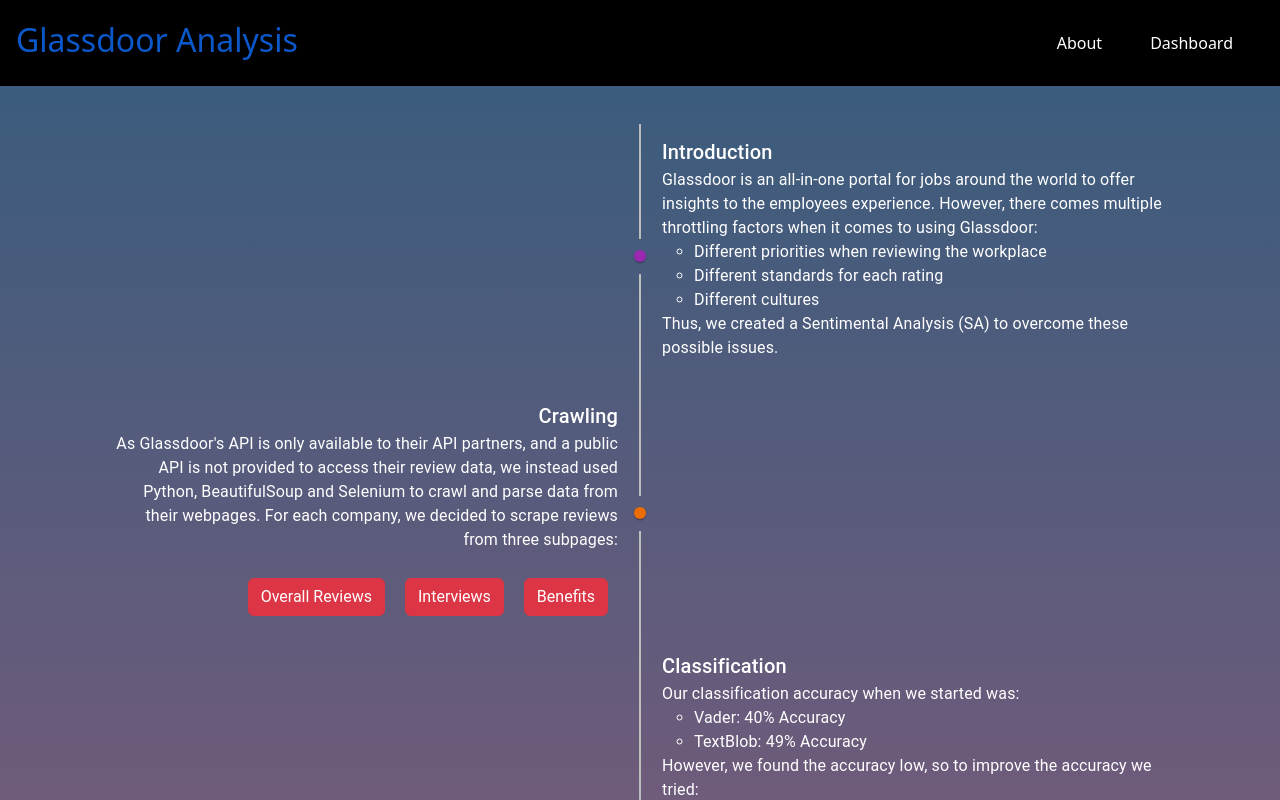
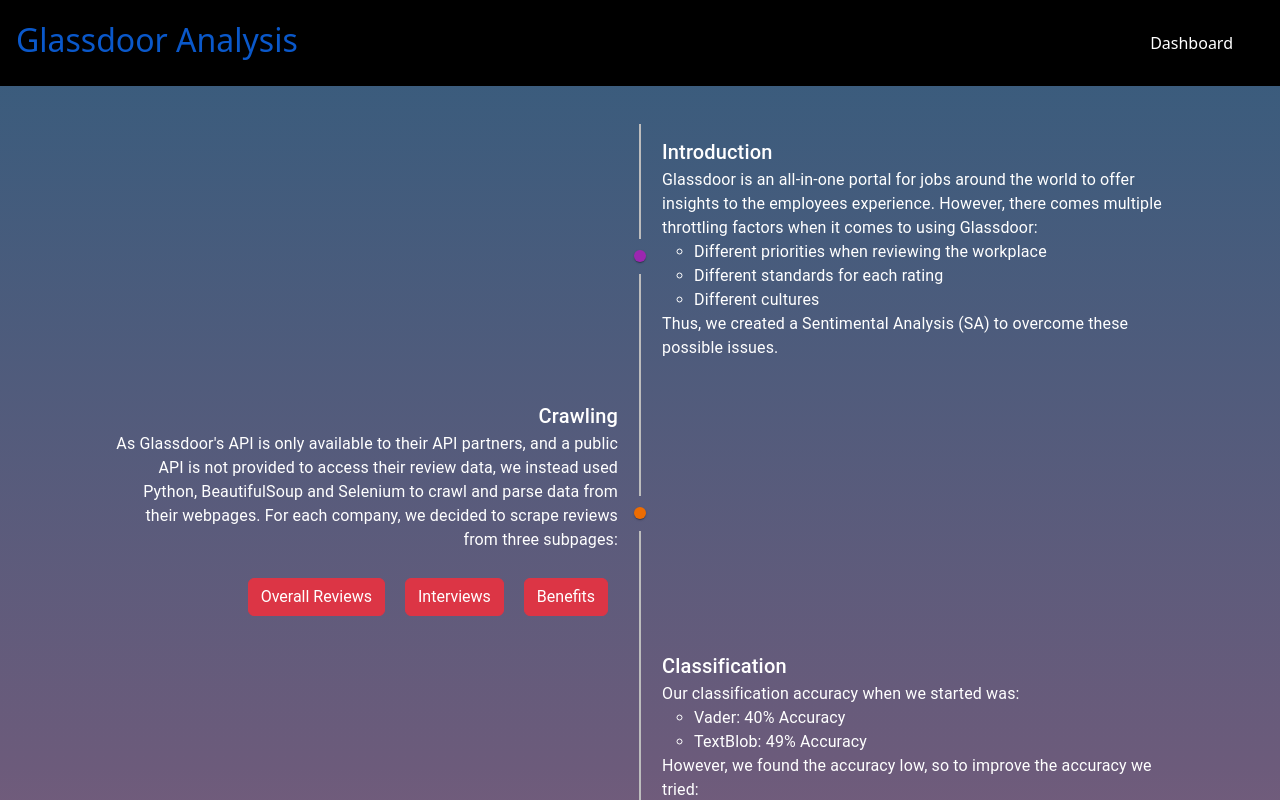
Before and after one commit to datmanlyman/CZ4045-Group-30-Project, a React (Create React App) app: page / in a window 1280 px wide. Shown: the top 800 px of the page. Built offline with nearby package versions, Linux system fonts and the light colour scheme.

Commit message:
makes no sense to have report on 2 pages

```diff
--- a/src/App.js
+++ b/src/App.js
@@ -11,7 +11,7 @@
       <div className="container">
         <Routes>
           <Route path="/" element={<Report />} />
-          <Route path="/report" element={<Report />} />
+          { /* <Route path="/report" element={<Report />} /> */ }
           <Route path="/dashboard" element={<AspectPage />} />
         </Routes>
       </div>
--- a/src/Components/Navbar.js
+++ b/src/Components/Navbar.js
@@ -16,11 +16,10 @@
 export default function Navbar() {
   return (
     <nav className="nav">
-      <Link to="/report" className="site-title">
+      <Link to="/" className="site-title">
         Glassdoor Analysis
       </Link>
       <ul>
-        <CustomLink to="/report">About</CustomLink>
         <CustomLink to="/dashboard">Dashboard</CustomLink>
       </ul>
     </nav>
```
